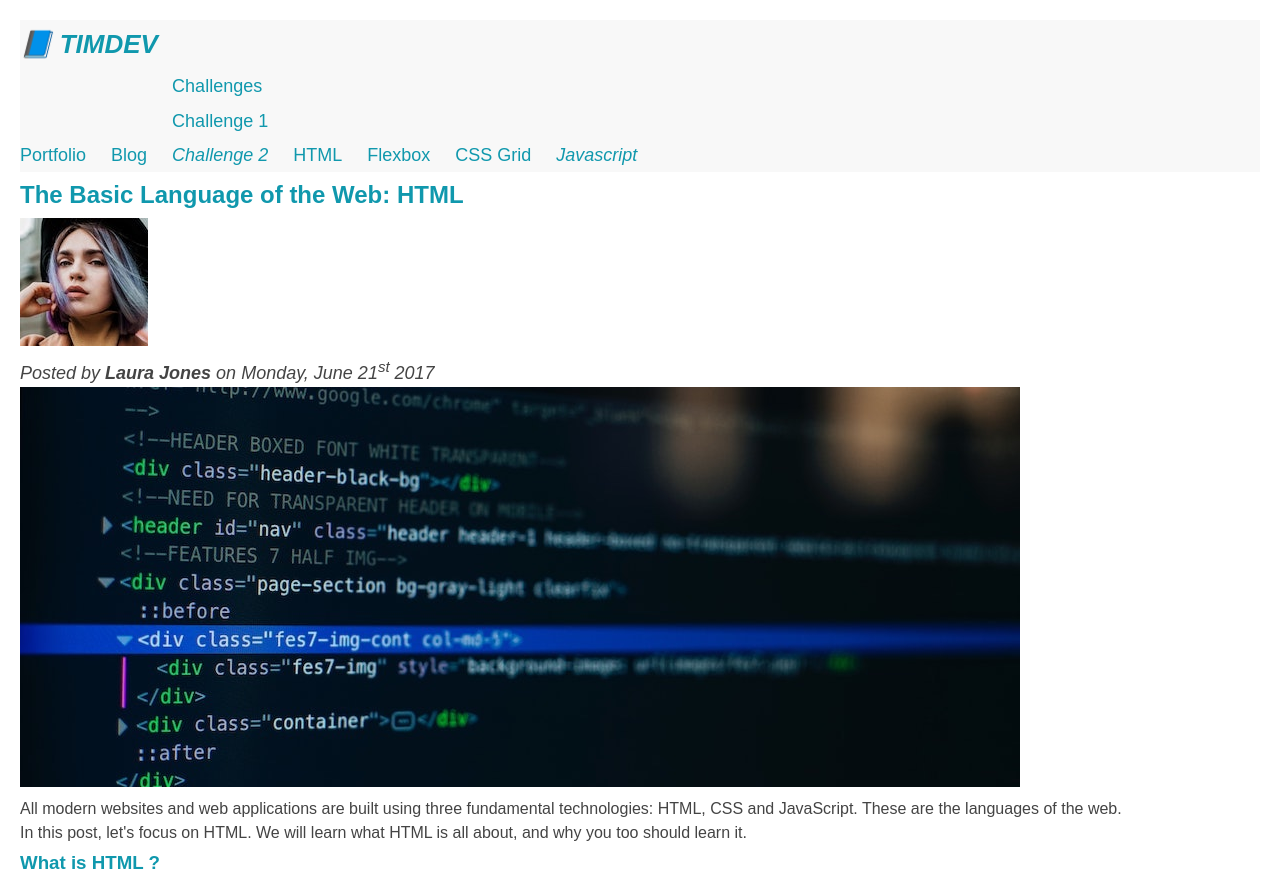
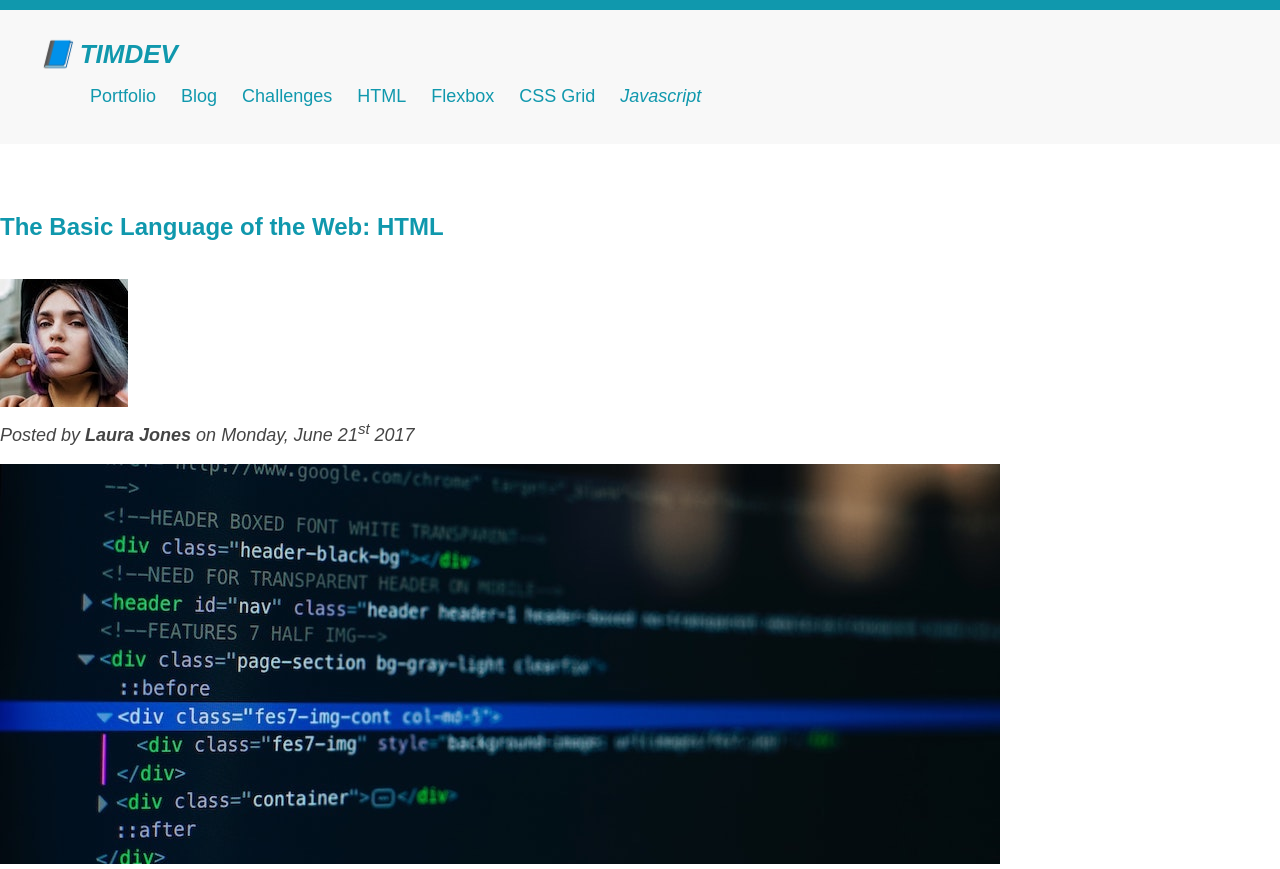
Before and after one commit to timzo31/html_css, a website: page index.html in a window 1280 px wide. Shown: the top 869 px of the page. Drawn offline with Linux system fonts and the light colour scheme.

Commit message:
CSS Fundamentals: using margins & paddings

```diff
--- a/css/style.css
+++ b/css/style.css
@@ -15,14 +15,20 @@ body {
   color: #444;
   box-sizing: border-box;
   font-family: sans-serif;
-  padding: 2rem;
+  /* padding: 2rem; */
   line-height: 1.9;
+  border-top: 1rem solid #1098ad;
 }
 
 h1, h2, h3, h4, p, li {
   font-family: sans-serif;
   color: #444;
 }
+
+h2, h3, h4 {
+  color: #1098ad;
+}
+
 
 h1 {
   color: #1098ad;
@@ -33,10 +39,12 @@ h1 {
 
 h2 {
   font-style: 4rem;
+  margin-bottom: 3rem;
 }
 
 h3 {
   font-style: 3rem;
+  margin: 4rem 0 2rem 0;
 }
 
 h4 {
@@ -48,28 +56,53 @@ h4 {
 p {
   font-style: 2.2rem;
   line-height: 1.5;
+  margin-bottom: 1.5rem;
+}
+
+nav {
+  font-size: 1.8rem;
+}
+
+ul, ol {
+  margin-left: 5rem;
 }
 
 li {
   font-style: 2rem;
+  margin-bottom: 1rem;
 }
 
-footer p {
-  font-style: 1.6rem;
+li:last-child {
+  font-style: italic;
+  margin-bottom: 0;
 }
 
+li:nth-child(even) {
+  /*font-weight: bold;*/
+}
+
+article {
+  margin-bottom: 6rem;;
+}
+
+/* Main header */
 .main-header {
   background-color: #f8f8f8;
+  padding: 2rem 4rem 2rem 4rem;
+  margin-bottom: 6rem;
 }
 
+/* Post header */
+.post-hearder {
+  margin-bottom: 3rem;
+}
+
+ /* Aside */
 aside {
   background-color: #f8f8f8;
   border-top: 5px solid #1098ad;
   border-bottom: 5px solid #1098ad;
-}
-
-h2, h3, h4 {
-  color: #1098ad;
+  padding: 5rem 0;
 }
 
 #author {
@@ -92,13 +125,7 @@ h2, h3, h4 {
   list-style: none;
 }
 
-li:last-child {
-  font-style: italic;
-}
 
-li:nth-child(even) {
-  /*font-weight: bold;*/
-}
 
 .navbar_items {
   list-style: none;
@@ -108,7 +135,7 @@ li:nth-child(even) {
   margin-right: 2rem;
 }
 .navbar_dropdown-link {
-  /* display: none; */
+  display: none;
 }
 
 /* -------------Link styling-------------- */
@@ -156,6 +183,6 @@ footer p {
   color: green;
 } */
 
-nav {
-  font-size: 1.8rem;
+footer p {
+  font-style: 1.6rem;
 }
--- a/index.html
+++ b/index.html
@@ -34,7 +34,7 @@
     </header>
 
     <article>
-      <header>
+      <header class="post-hearder">
         <h2>The Basic Language of the Web: HTML</h2>
         <img src="img/laura-jones.jpg" alt="Laura-Jones" />
         <p id="author">
```
